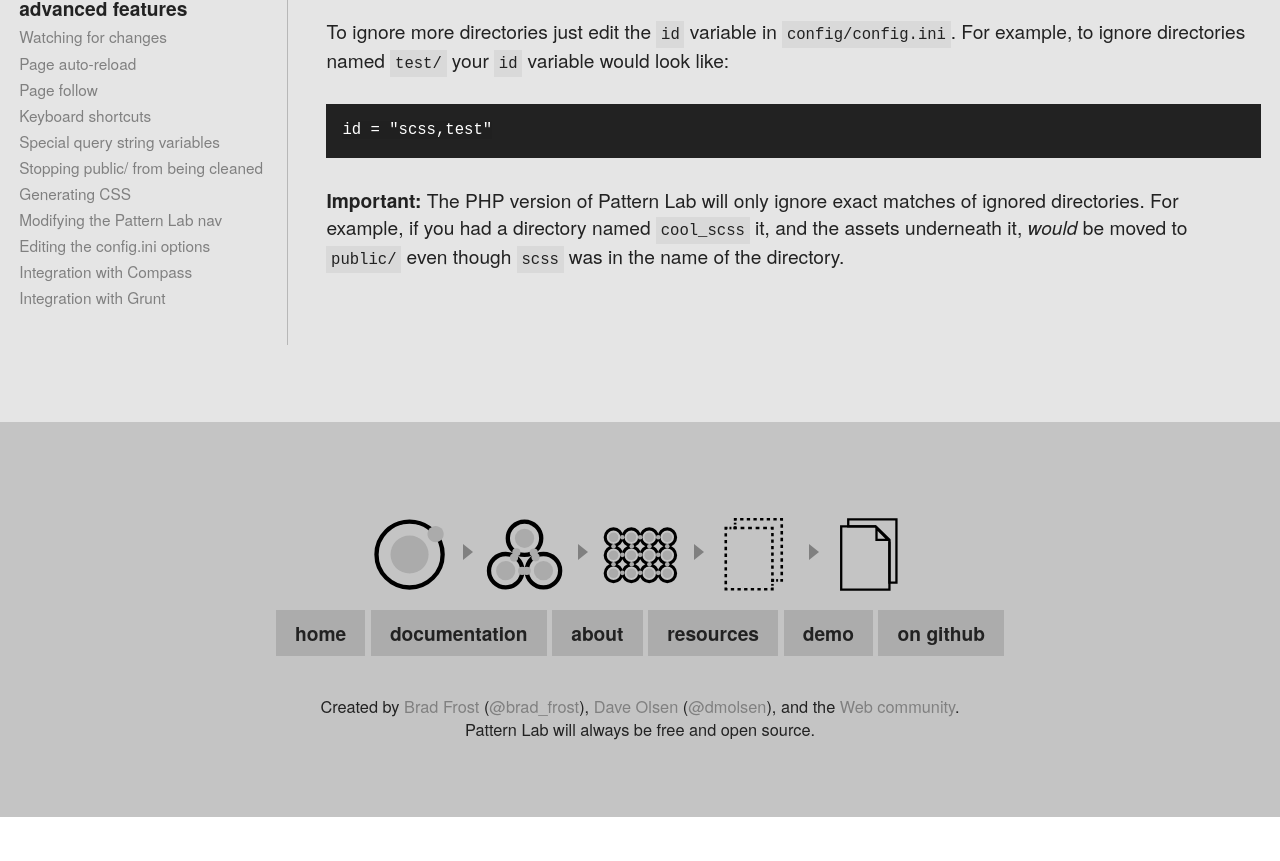
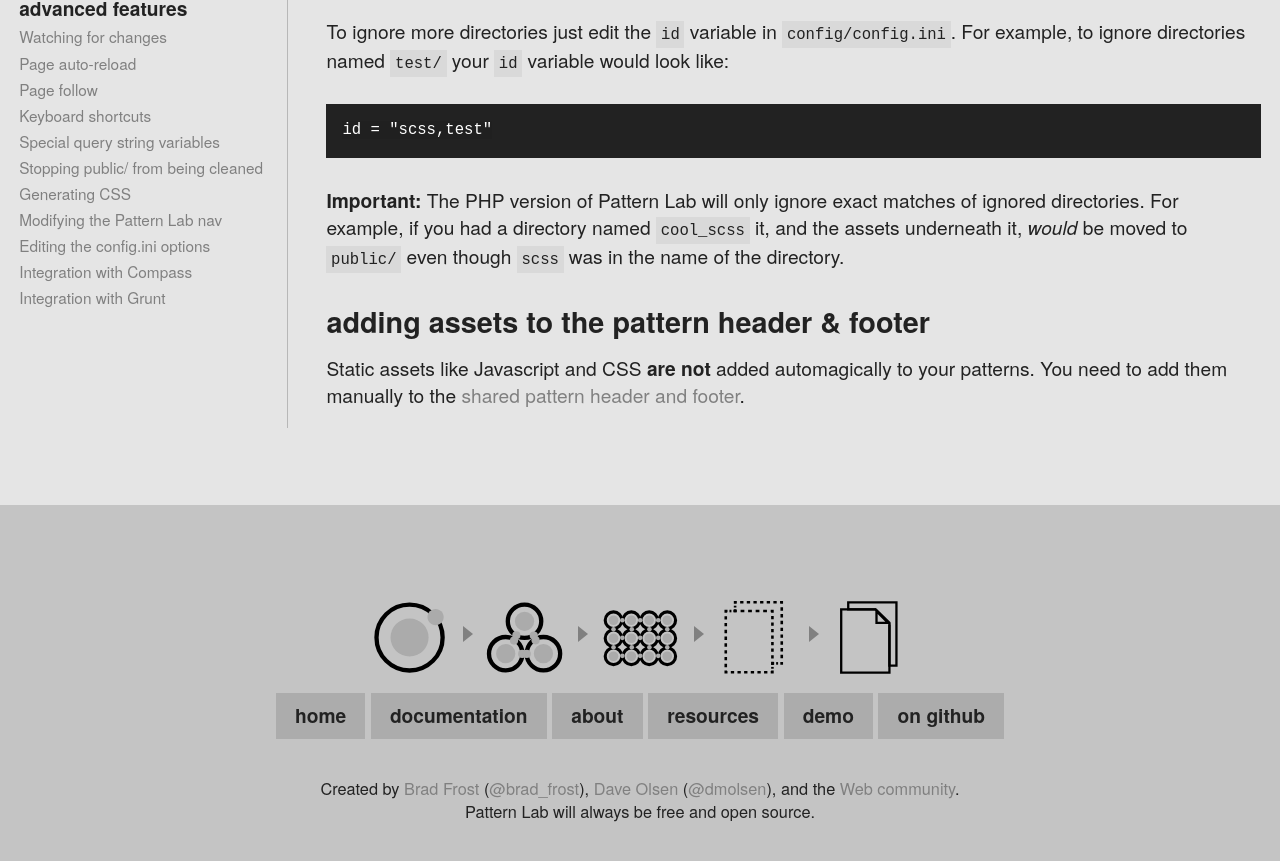
Before and after one commit to pattern-lab/website, a Jekyll site: the page built from patternlabsite/docs/pattern-managing-assets.md, in a window 1280 px wide and 900 px high, scrolled down 1000 px. Shown: the top 861 px of the window. Built offline with Jekyll 4.4.1, drawn with Linux system fonts in a browser that asks for light colours; Markdown is read by kramdown in place of the engine named in the settings; comment, search, counter and statistics services are not loaded; before the commit the page ends 1817 px from its top, so only the background shows below that.

Commit message:
clarifying that people have to add static assets to header and footer

```diff
--- a/patternlabsite/docs/pattern-managing-assets.md
+++ b/patternlabsite/docs/pattern-managing-assets.md
@@ -30,3 +30,7 @@
     id = "scss,test"
 
 **Important:** The PHP version of Pattern Lab will only ignore exact matches of ignored directories. For example, if you had a directory named `cool_scss` it, and the assets underneath it, _would_ be moved to `public/` even though `scss` was in the name of the directory.
+
+## Adding Assets to the Pattern Header &amp; Footer
+
+Static assets like Javascript and CSS **are not** added automagically to your patterns. You need to add them manually to the [shared pattern header and footer](/docs/pattern-header-footer.html).
```
Also changed, not shown: patternlabsite/docs/pattern-header-footer.md (+1 -1 lines).
